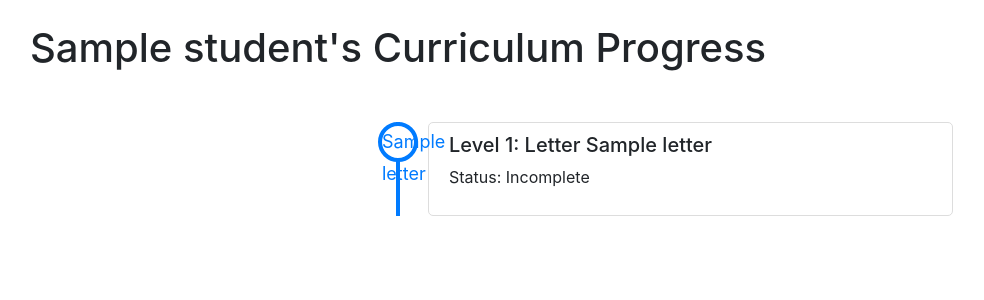
After one commit to ellyhonig/homedojo-dashboard, a Flask app: template templates/student_progress.html in a window 1280 px wide. The commit adds this page. Shown: the top 300 px of the page, without its empty margins (242-1226 px from the left). Run offline with Flask 3, Linux system fonts and the light colour scheme; the template is opened without the code that fills it: most values are stand-ins (such as "Sample title", 1, 10 or a date in 2020); some libraries are stand-ins or nearby versions.

Commit message:
added student progression page

```diff
--- /dev/null
+++ b/templates/student_progress.html
@@ -0,0 +1,99 @@
+<!DOCTYPE html>
+<html lang="en">
+<head>
+    <meta charset="UTF-8">
+    <title>{{ student.name }}'s Curriculum Progress</title>
+    <link rel="stylesheet" href="https://stackpath.bootstrapcdn.com/bootstrap/4.5.2/css/bootstrap.min.css">
+    <!-- Custom CSS -->
+    <style>
+        .timeline {
+            position: relative;
+            margin: 50px 0;
+            padding: 0;
+            list-style: none;
+        }
+        .timeline::before {
+            content: '';
+            position: absolute;
+            left: 50%;
+            top: 0;
+            bottom: 0;
+            width: 4px;
+            background: #007bff;
+            transform: translateX(-50%);
+        }
+        .timeline-item {
+            position: relative;
+            margin: 20px 0;
+            padding-left: 50%;
+            text-align: left;
+        }
+        .timeline-item .timeline-icon {
+            position: absolute;
+            left: 50%;
+            top: 0;
+            width: 40px;
+            height: 40px;
+            margin-left: -20px;
+            background: #fff;
+            border: 4px solid #007bff;
+            border-radius: 50%;
+            text-align: center;
+            line-height: 32px;
+            font-size: 18px;
+            color: #007bff;
+            z-index: 100;
+        }
+        .timeline-item .timeline-content {
+            padding: 10px 20px;
+            background: #fff;
+            position: relative;
+            border: 1px solid #ddd;
+            border-radius: 5px;
+            margin-left: 30px;
+        }
+        .timeline-item .timeline-content:hover {
+            background-color: #f9f9f9;
+        }
+        .timeline-item.completed .timeline-icon {
+            background: #007bff;
+            color: #fff;
+        }
+        .timeline-item.completed .timeline-content {
+            border-color: #007bff;
+        }
+    </style>
+</head>
+<body>
+<div class="container">
+    <h1 class="my-4 text-center">{{ student.name }}'s Curriculum Progress</h1>
+    <ul class="timeline">
+        {% for level in student.levels %}
+        <li class="timeline-item {% if level.completed %}completed{% endif %}">
+            <div class="timeline-icon">
+                {{ level.letter }}
+            </div>
+            <div class="timeline-content" {% if level.mistake %} data-toggle="tooltip" title="Mistake: {{ level.mistake }}" {% endif %}>
+                <h5>Level {{ loop.index }}: Letter {{ level.letter }}</h5>
+                {% if level.completed %}
+                    <p>Status: Completed</p>
+                {% else %}
+                    <p>Status: Incomplete</p>
+                {% endif %}
+            </div>
+        </li>
+        {% endfor %}
+    </ul>
+</div>
+
+<script src="https://code.jquery.com/jquery-3.5.1.slim.min.js"></script>
+<script src="https://cdn.jsdelivr.net/npm/popper.js@1.16.1/dist/umd/popper.min.js"></script>
+<script src="https://stackpath.bootstrapcdn.com/bootstrap/4.5.2/js/bootstrap.min.js"></script>
+
+<script>
+    $(function () {
+        $('[data-toggle="tooltip"]').tooltip()
+    })
+</script>
+</body>
+</html>
```
Also changed, not shown: templates/dashboard.html (+26 -17 lines).
